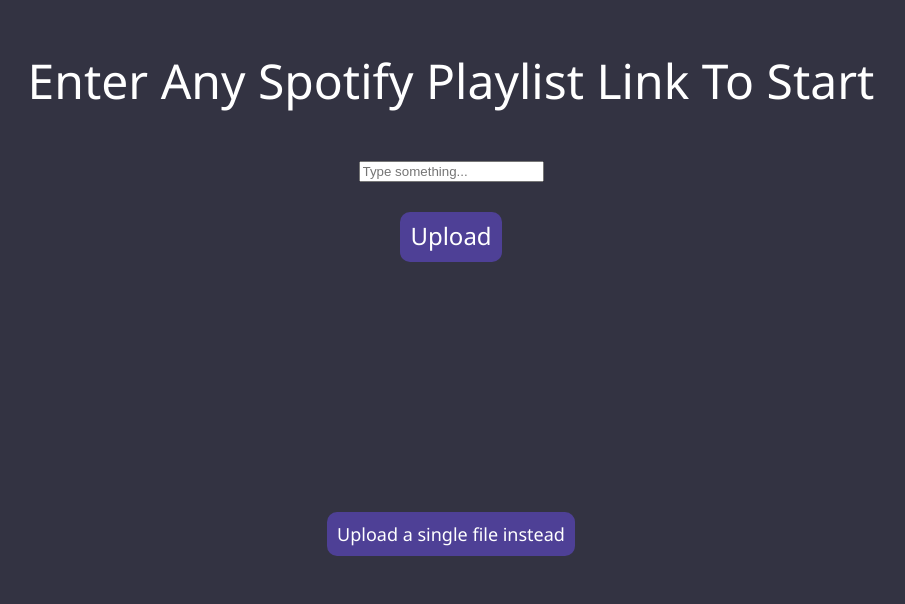
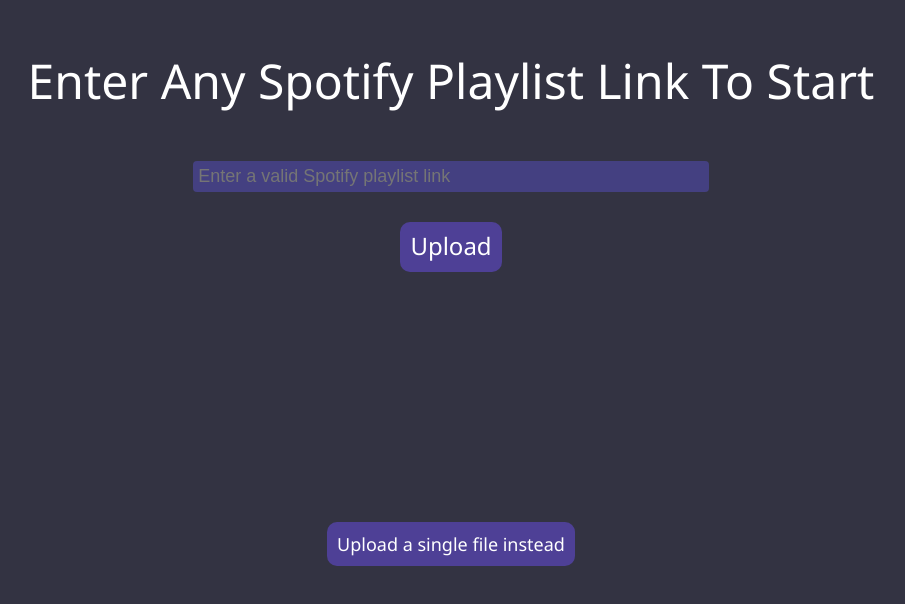
Before and after one commit to David-Ykz/vocal-remover, a React (Create React App) app in the folder frontend/: page / in a window 1280 px wide. Shown: the top 604 px of the page, without its empty margins (189-1094 px from the left). Built offline with nearby package versions, Linux system fonts and the light colour scheme.

Commit message:
formatted playlist input

```diff
--- a/frontend/src/UploadForm.js
+++ b/frontend/src/UploadForm.js
@@ -70,7 +70,8 @@
                                 type="text"
                                 value={link}
                                 onChange={handleLinkChange}
-                                placeholder="Type something..."
+                                placeholder="Enter a valid Spotify playlist link"
+                                style={{fontSize: '18px', backgroundColor: '#444081', border: 'none', color: 'white', borderRadius: '4px', padding: '5px', width: '40%'}}
                             />
                         </div>
                         <div style={{display: 'flex', justifyContent: 'center'}}>
```
